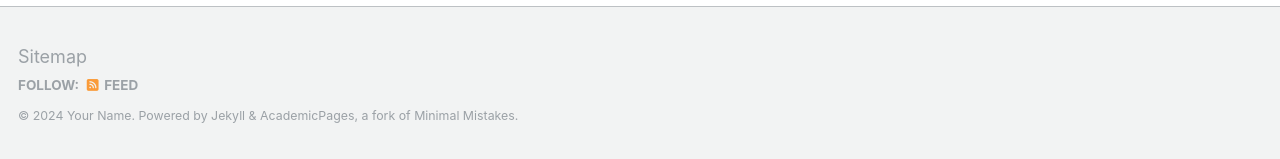
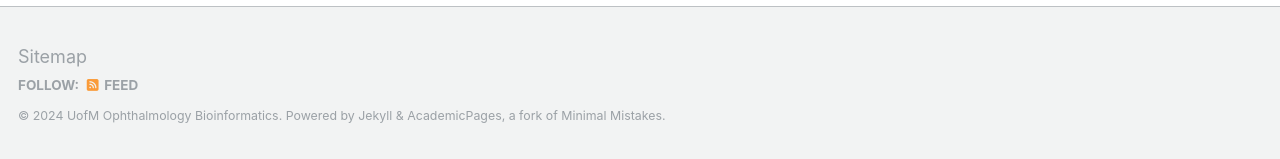
Before and after one commit to UofM-Ophthalmology/UofM-Ophthalmology.github.io, a Jekyll site: the page built from _pages/about.md, in a window 1280 px wide and 900 px high, scrolled down 1777 px. Shown: the part 738-897 px from the top of the window. Built offline with Jekyll 4.4.1, drawn with Linux system fonts in a browser that asks for light colours.

Commit message:
title change

```diff
--- a/_config.yml
+++ b/_config.yml
@@ -10,7 +10,7 @@
 locale                   : "en-US"
 title                    : "UofM Ophthalmology Bioinformatics"
 title_separator          : "-"
-name                     : &name "Your Name"
+name                     : &name "UofM Ophthalmology Bioinformatics"
 description              : &description "personal description"
 url                      : https://uofm-ophthalmology.github.io/ # the base hostname & protocol for your site e.g. "https://mmistakes.github.io"
 baseurl                  : "" # the subpath of your site, e.g. "/blog"
```
